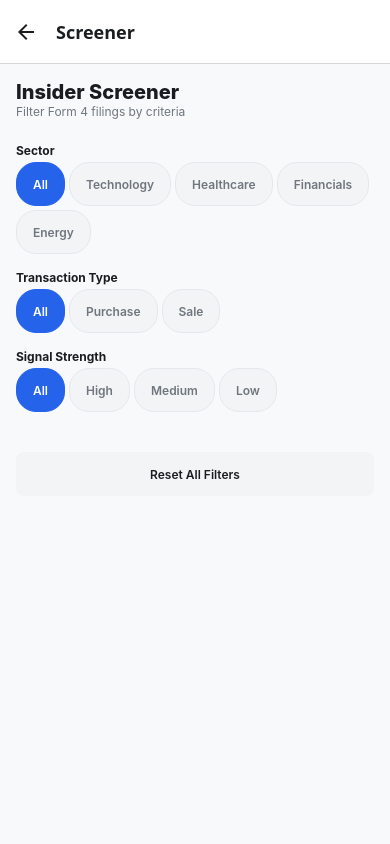
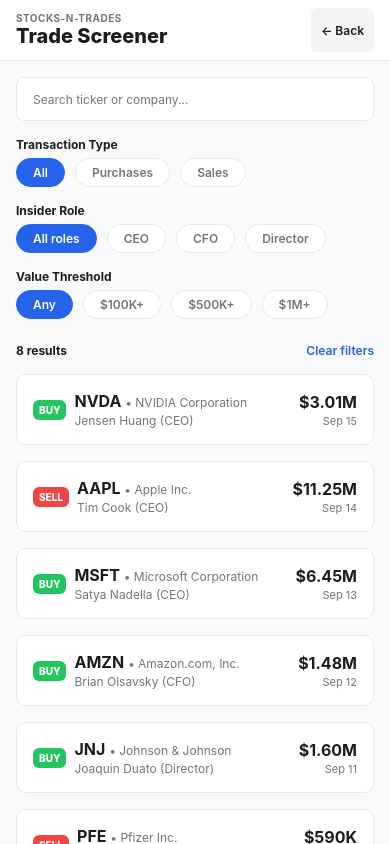
Before and after one commit to pritam-b-dev/stocks-n-trades, a React Native app: screen /Screener in a window 390 px wide. Built offline with nearby package versions, Linux system fonts and the light colour scheme.

Commit message:
fix: rebuild Screener with search and required filters

```diff
--- a/src/navigation/RootNavigator.tsx
+++ b/src/navigation/RootNavigator.tsx
@@ -30,7 +30,7 @@
       <Stack.Screen
         name="Screener"
         component={ScreenerScreen}
-        options={{ title: "Screener" }}
+        options={{ headerShown: false }}
       />
       <Stack.Screen
         name="TradeDetails"
--- a/src/screens/ScreenerScreen.tsx
+++ b/src/screens/ScreenerScreen.tsx
@@ -2,127 +2,227 @@
 import {
   View,
   Text,
+  TextInput,
   ScrollView,
+  FlatList,
   TouchableOpacity,
   StyleSheet,
   SafeAreaView,
 } from "react-native";
+import { NativeStackNavigationProp } from "@react-navigation/native-stack";
+import { RootStackParamList } from "../navigation/RootNavigator";
+import { mockTrades } from "../data/mockTrades";
+import { InsiderTrade } from "../types/InsiderTrade";
 import { theme } from "../theme/theme";
+import { FilterChip } from "../components/FilterChip";
+import { TradeCard } from "../components/TradeCard";
 
-export default function ScreenerScreen() {
-  const [selectedSector, setSelectedSector] = useState<string>("All");
-  const [selectedType, setSelectedType] = useState<string>("All");
-  const [selectedSignal, setSelectedSignal] = useState<string>("All");
+type ScreenerNavProp = NativeStackNavigationProp<
+  RootStackParamList,
+  "Screener"
+>;
 
-  const sectors = ["All", "Technology", "Healthcare", "Financials", "Energy"];
-  const types = ["All", "Purchase", "Sale"];
-  const signals = ["All", "High", "Medium", "Low"];
+interface Props {
+  navigation: ScreenerNavProp;
+}
 
-  const handleReset = () => {
-    setSelectedSector("All");
+type TypeFilter = "All" | "Purchases" | "Sales";
+type RoleFilter = "All roles" | "CEO" | "CFO" | "Director";
+type ThresholdFilter = "Any" | "$100K+" | "$500K+" | "$1M+";
+
+export default function ScreenerScreen({ navigation }: Props) {
+  // Filter States
+  const [searchQuery, setSearchQuery] = useState("");
+  const [selectedType, setSelectedType] = useState<TypeFilter>("All");
+  const [selectedRole, setSelectedRole] = useState<RoleFilter>("All roles");
+  const [selectedThreshold, setSelectedThreshold] =
+    useState<ThresholdFilter>("Any");
+
+  // Clear Filters Handler
+  const handleClearFilters = () => {
+    setSearchQuery("");
     setSelectedType("All");
-    setSelectedSignal("All");
+    setSelectedRole("All roles");
+    setSelectedThreshold("Any");
   };
+
+  // Filtering Logic (AND combination)
+  const filteredTrades = mockTrades.filter((trade) => {
+    // 1. Search Query (Ticker or Company Name, case-insensitive, partial match)
+    const query = searchQuery.trim().toLowerCase();
+    const matchesSearch =
+      query === "" ||
+      trade.ticker.toLowerCase().includes(query) ||
+      trade.companyName.toLowerCase().includes(query);
+
+    // 2. Transaction Type Filter
+    const typeLower = trade.transactionType.toLowerCase();
+    let matchesType = true;
+    if (selectedType === "Purchases") {
+      matchesType = typeLower === "purchase";
+    } else if (selectedType === "Sales") {
+      matchesType = typeLower === "sale";
+    }
+
+    // 3. Insider Role Filter (Officer remains visible under "All roles", no Officer chip)
+    let matchesRole = true;
+    if (selectedRole !== "All roles") {
+      matchesRole = trade.insiderRole === selectedRole;
+    }
+
+    // 4. Value Threshold Filter
+    let matchesThreshold = true;
+    if (selectedThreshold === "$100K+") {
+      matchesThreshold = trade.totalValue >= 100_000;
+    } else if (selectedThreshold === "$500K+") {
+      matchesThreshold = trade.totalValue >= 500_000;
+    } else if (selectedThreshold === "$1M+") {
+      matchesThreshold = trade.totalValue >= 1_000_000;
+    }
+
+    return matchesSearch && matchesType && matchesRole && matchesThreshold;
+  });
+
+  const renderTradeItem = ({ item }: { item: InsiderTrade }) => (
+    <TradeCard
+      trade={item}
+      onPress={() => navigation.navigate("TradeDetails", { tradeId: item.id })}
+    />
+  );
 
   return (
     <SafeAreaView style={styles.container}>
-      <ScrollView contentContainerStyle={styles.content}>
-        <Text style={styles.title}>Insider Screener</Text>
-        <Text style={styles.subtitle}>Filter Form 4 filings by criteria</Text>
+      {/* CUSTOM HEADER */}
+      <View style={styles.headerRow}>
+        <View>
+          <Text style={styles.appName}>Stocks-N-Trades</Text>
+          <Text style={styles.screenTitle}>Trade Screener</Text>
+        </View>
+        <TouchableOpacity
+          style={styles.backButton}
+          onPress={() => navigation.goBack()}
+          accessibilityRole="button"
+          accessibilityLabel="Go back"
+        >
+          <Text style={styles.backButtonText}>← Back</Text>
+        </TouchableOpacity>
+      </View>
 
-        {/* SECTOR FILTER */}
-        <View style={styles.section}>
-          <Text style={styles.sectionTitle}>Sector</Text>
+      <ScrollView
+        contentContainerStyle={styles.scrollContent}
+        showsVerticalScrollIndicator={false}
+      >
+        {/* SEARCH INPUT */}
+        <View style={styles.searchContainer}>
+          <TextInput
+            style={styles.searchInput}
+            placeholder="Search ticker or company..."
+            placeholderTextColor={theme.colors.textSecondary}
+            value={searchQuery}
+            onChangeText={setSearchQuery}
+            accessibilityRole="search"
+            accessibilityLabel="Search ticker or company"
+          />
+          {searchQuery.length > 0 && (
+            <TouchableOpacity
+              onPress={() => setSearchQuery("")}
+              style={styles.clearSearchBtn}
+              accessibilityRole="button"
+              accessibilityLabel="Clear search input"
+            >
+              <Text style={styles.clearSearchText}>✕</Text>
+            </TouchableOpacity>
+          )}
+        </View>
+
+        {/* FILTER GROUP 1: TRANSACTION TYPE */}
+        <View style={styles.filterSection}>
+          <Text style={styles.filterLabel}>Transaction Type</Text>
           <View style={styles.chipRow}>
-            {sectors.map((sec) => (
-              <TouchableOpacity
-                key={sec}
-                style={[
-                  styles.chip,
-                  selectedSector === sec && styles.chipActive,
-                ]}
-                onPress={() => setSelectedSector(sec)}
-                accessibilityRole="button"
-                accessibilityLabel={`Filter by sector: ${sec}`}
-                accessibilityState={{ selected: selectedSector === sec }}
-              >
-                <Text
-                  style={[
-                    styles.chipText,
-                    selectedSector === sec && styles.chipTextActive,
-                  ]}
-                >
-                  {sec}
-                </Text>
-              </TouchableOpacity>
+            {(["All", "Purchases", "Sales"] as TypeFilter[]).map((type) => (
+              <FilterChip
+                key={type}
+                label={type}
+                selected={selectedType === type}
+                onPress={() => setSelectedType(type)}
+              />
             ))}
           </View>
         </View>
 
-        {/* TRANSACTION TYPE FILTER */}
-        <View style={styles.section}>
-          <Text style={styles.sectionTitle}>Transaction Type</Text>
+        {/* FILTER GROUP 2: INSIDER ROLE */}
+        <View style={styles.filterSection}>
+          <Text style={styles.filterLabel}>Insider Role</Text>
           <View style={styles.chipRow}>
-            {types.map((t) => (
-              <TouchableOpacity
-                key={t}
-                style={[styles.chip, selectedType === t && styles.chipActive]}
-                onPress={() => setSelectedType(t)}
-                accessibilityRole="button"
-                accessibilityLabel={`Filter by transaction type: ${t}`}
-                accessibilityState={{ selected: selectedType === t }}
-              >
-                <Text
-                  style={[
-                    styles.chipText,
-                    selectedType === t && styles.chipTextActive,
-                  ]}
-                >
-                  {t}
-                </Text>
-              </TouchableOpacity>
-            ))}
+            {(["All roles", "CEO", "CFO", "Director"] as RoleFilter[]).map(
+              (role) => (
+                <FilterChip
+                  key={role}
+                  label={role}
+                  selected={selectedRole === role}
+                  onPress={() => setSelectedRole(role)}
+                />
+              ),
+            )}
           </View>
         </View>
 
-        {/* SIGNAL STRENGTH FILTER */}
-        <View style={styles.section}>
-          <Text style={styles.sectionTitle}>Signal Strength</Text>
+        {/* FILTER GROUP 3: VALUE THRESHOLD */}
+        <View style={styles.filterSection}>
+          <Text style={styles.filterLabel}>Value Threshold</Text>
           <View style={styles.chipRow}>
-            {signals.map((sig) => (
-              <TouchableOpacity
-                key={sig}
-                style={[
-                  styles.chip,
-                  selectedSignal === sig && styles.chipActive,
-                ]}
-                onPress={() => setSelectedSignal(sig)}
-                accessibilityRole="button"
-                accessibilityLabel={`Filter by signal strength: ${sig}`}
-                accessibilityState={{ selected: selectedSignal === sig }}
-              >
-                <Text
-                  style={[
-                    styles.chipText,
-                    selectedSignal === sig && styles.chipTextActive,
-                  ]}
-                >
-                  {sig}
-                </Text>
-              </TouchableOpacity>
-            ))}
+            {(["Any", "$100K+", "$500K+", "$1M+"] as ThresholdFilter[]).map(
+              (threshold) => (
+                <FilterChip
+                  key={threshold}
+                  label={threshold}
+                  selected={selectedThreshold === threshold}
+                  onPress={() => setSelectedThreshold(threshold)}
+                />
+              ),
+            )}
           </View>
         </View>
 
-        {/* RESET BUTTON */}
-        <TouchableOpacity
-          style={styles.resetBtn}
-          onPress={handleReset}
-          accessibilityRole="button"
-          accessibilityLabel="Reset all filters"
-        >
-          <Text style={styles.resetBtnText}>Reset All Filters</Text>
-        </TouchableOpacity>
+        {/* RESULTS HEADER & CLEAR FILTERS */}
+        <View style={styles.resultsHeaderRow}>
+          <Text style={styles.resultCountText}>
+            {filteredTrades.length}{" "}
+            {filteredTrades.length === 1 ? "result" : "results"}
+          </Text>
+          <TouchableOpacity
+            onPress={handleClearFilters}
+            accessibilityRole="button"
+            accessibilityLabel="Clear all filters and search"
+          >
+            <Text style={styles.clearFiltersText}>Clear filters</Text>
+          </TouchableOpacity>
+        </View>
+
+        {/* RESULTS LIST OR EMPTY STATE */}
+        {filteredTrades.length > 0 ? (
+          <View style={styles.tradeListContainer}>
+            {filteredTrades.map((trade) => (
+              <TradeCard
+                key={trade.id}
+                trade={trade}
+                onPress={() =>
+                  navigation.navigate("TradeDetails", { tradeId: trade.id })
+                }
+              />
+            ))}
+          </View>
+        ) : (
+          <View
+            style={styles.emptyStateContainer}
+            accessibilityRole="text"
+            accessibilityLabel="No fictional demo trades match those filters"
+          >
+            <Text style={styles.emptyStateText}>
+              No fictional demo trades match those filters.
+            </Text>
+          </View>
+        )}
       </ScrollView>
     </SafeAreaView>
   );
@@ -133,68 +233,119 @@
     flex: 1,
     backgroundColor: theme.colors.background,
   },
-  content: {
+  scrollContent: {
     padding: theme.spacing.md,
+    paddingBottom: theme.spacing.xl,
   },
-  title: {
+  headerRow: {
+    flexDirection: "row",
+    justifyContent: "space-between",
+    alignItems: "center",
+    paddingHorizontal: theme.spacing.md,
+    paddingVertical: theme.spacing.sm,
+    backgroundColor: theme.colors.surface,
+    borderBottomWidth: 1,
+    borderBottomColor: "#E5E7EB",
+  },
+  appName: {
+    fontSize: theme.typography.xs,
+    fontWeight: "700",
+    color: theme.colors.textSecondary,
+    textTransform: "uppercase",
+    letterSpacing: 0.5,
+  },
+  screenTitle: {
     fontSize: theme.typography.lg,
     fontWeight: "800",
     color: theme.colors.textPrimary,
   },
-  subtitle: {
+  backButton: {
+    paddingVertical: 6,
+    paddingHorizontal: 10,
+    backgroundColor: "#F3F4F6",
+    borderRadius: 6,
+    minHeight: 44,
+    justifyContent: "center",
+    alignItems: "center",
+  },
+  backButtonText: {
+    fontSize: theme.typography.sm,
+    fontWeight: "600",
+    color: theme.colors.textPrimary,
+  },
+  searchContainer: {
+    flexDirection: "row",
+    alignItems: "center",
+    backgroundColor: theme.colors.surface,
+    borderWidth: 1,
+    borderColor: "#E5E7EB",
+    borderRadius: 8,
+    paddingHorizontal: theme.spacing.md,
+    marginBottom: theme.spacing.md,
+    minHeight: 44,
+  },
+  searchInput: {
+    flex: 1,
+    fontSize: theme.typography.sm,
+    color: theme.colors.textPrimary,
+    paddingVertical: 8,
+  },
+  clearSearchBtn: {
+    padding: 6,
+  },
+  clearSearchText: {
     fontSize: theme.typography.sm,
     color: theme.colors.textSecondary,
-    marginBottom: theme.spacing.lg,
+    fontWeight: "bold",
   },
-  section: {
+  filterSection: {
     marginBottom: theme.spacing.md,
   },
-  sectionTitle: {
+  filterLabel: {
     fontSize: theme.typography.sm,
     fontWeight: "700",
     color: theme.colors.textPrimary,
-    marginBottom: 4,
+    marginBottom: 6,
   },
   chipRow: {
     flexDirection: "row",
     flexWrap: "wrap",
-    gap: 4,
+    gap: 6,
   },
-  chip: {
-    paddingHorizontal: theme.spacing.md,
-    paddingVertical: 6,
-    borderRadius: 20,
-    backgroundColor: "#F3F4F6",
+  resultsHeaderRow: {
+    flexDirection: "row",
+    justifyContent: "space-between",
+    alignItems: "center",
+    marginTop: theme.spacing.sm,
+    marginBottom: theme.spacing.md,
+  },
+  resultCountText: {
+    fontSize: theme.typography.sm,
+    fontWeight: "700",
+    color: theme.colors.textPrimary,
+  },
+  clearFiltersText: {
+    fontSize: theme.typography.sm,
+    fontWeight: "600",
+    color: theme.colors.accent,
+  },
+  tradeListContainer: {
+    gap: theme.spacing.sm,
+  },
+  emptyStateContainer: {
+    backgroundColor: theme.colors.surface,
+    borderRadius: 12,
+    padding: theme.spacing.xl,
+    alignItems: "center",
+    justifyContent: "center",
     borderWidth: 1,
     borderColor: "#E5E7EB",
-    minHeight: 44,
-    justifyContent: "center",
-    alignItems: "center",
+    marginTop: theme.spacing.sm,
   },
-  chipActive: {
-    backgroundColor: theme.colors.accent,
-    borderColor: theme.colors.accent,
-  },
-  chipText: {
+  emptyStateText: {
     fontSize: theme.typography.sm,
     color: theme.colors.textSecondary,
+    textAlign: "center",
     fontWeight: "600",
   },
-  chipTextActive: {
-    color: "#FFFFFF",
-  },
-  resetBtn: {
-    marginTop: theme.spacing.lg,
-    backgroundColor: "#F3F4F6",
-    paddingVertical: theme.spacing.sm + 2,
-    borderRadius: 8,
-    alignItems: "center",
-    minHeight: 44,
-    justifyContent: "center",
-  },
-  resetBtnText: {
-    color: theme.colors.textPrimary,
-    fontWeight: "600",
-    fontSize: theme.typography.sm,
-  },
 });
```
